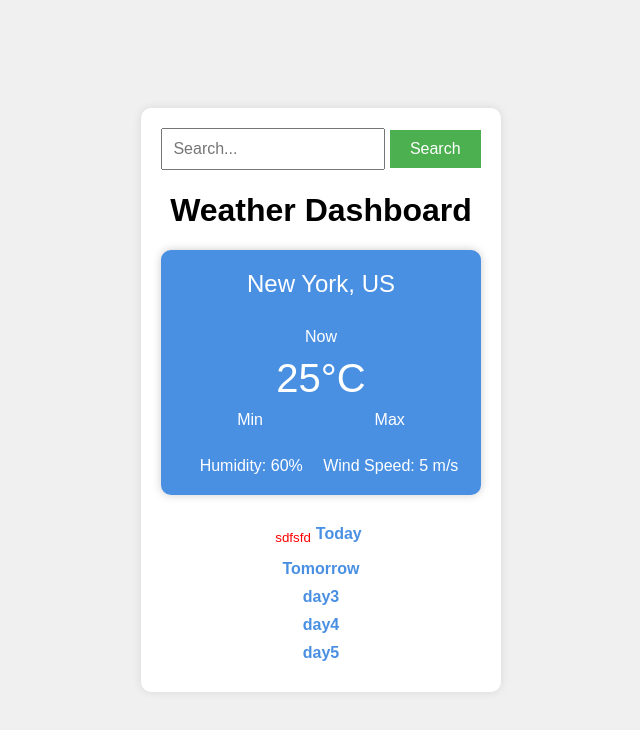
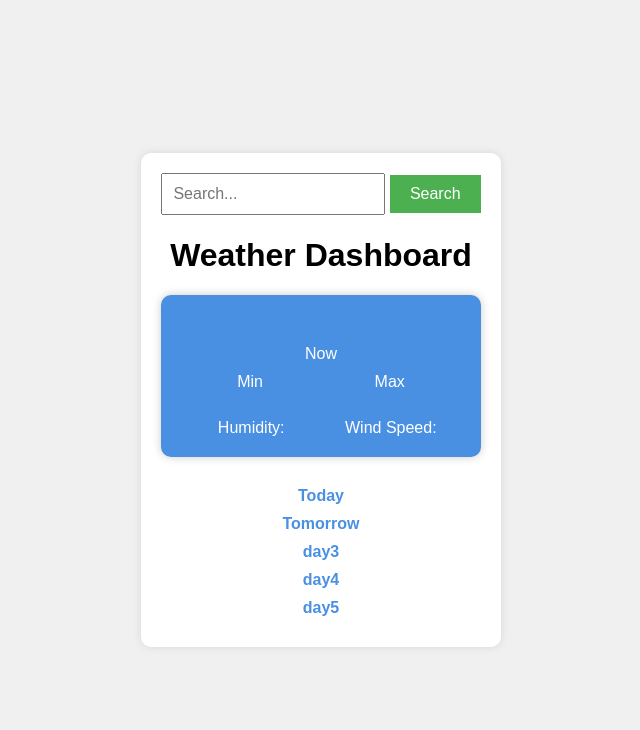
Before and after one commit to RohitSingh037/Weather_App, a plain HTML site: page index.html in a window 1280 px wide. Shown: the whole page, without its empty margins (319-959 px from the left). Drawn offline with Linux system fonts and the light colour scheme; no server answers.

Commit message:
Update index.html

```diff
--- a/index.html
+++ b/index.html
@@ -20,9 +20,9 @@
         <div id="p"></div>
         <h1>Weather Dashboard</h1>
         <div class="weather-card">
-            <div class="location">New York, US</div>
+            <div class="location"></div>
             <div class="day">Now</div>
-            <div class="temperature">25°C</div>
+            <div class="temperature"></div>
             <div class="minmax">
                 <div>Min
                     <div class="min"></div>
@@ -33,12 +33,12 @@
             </div>
             <br>
             <div class="details">
-                <div>Humidity: <span id="humidity">60%</span></div>
-                <div>Wind Speed: <span id="wind-speed">5 m/s</span></div>
+                <div>Humidity: <span id="humidity"></span></div>
+                <div>Wind Speed: <span id="wind-speed"></span></div>
             </div>
         </div>
         <div class="day">
-            <div id="day1" onclick="ondays('day1')"><sub>sdfsfd</sub>
+            <div id="day1" onclick="ondays('day1')"><sub></sub>
                 <b>Today</b><sub></sub>
             </div>
             <div id="day2" onclick="ondays('day2')"><sub></sub>
```
